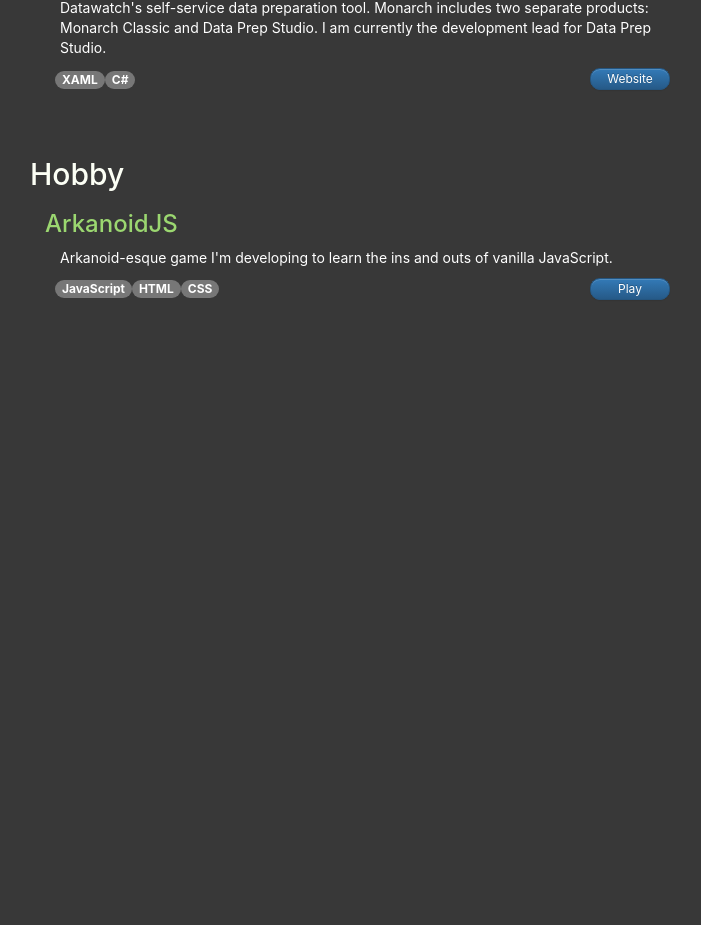
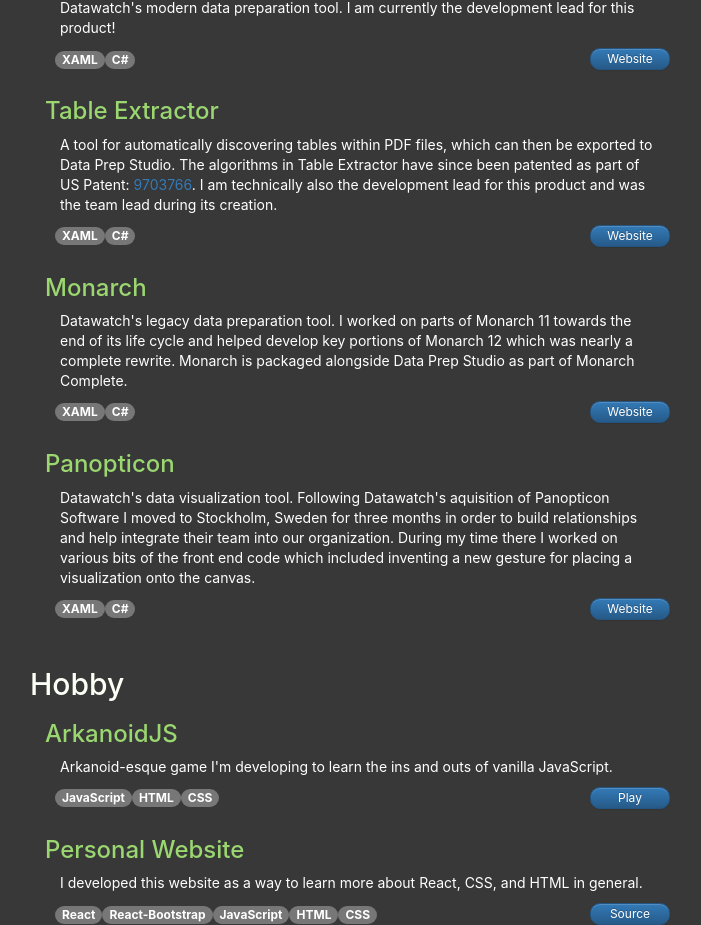
Before and after one commit to Tanoshikatta/AboutMe-React, a React (Create React App) app: page /projects in a window 1280 px wide. Shown: the part 191-1116 px from the top of the page, without its empty margins (290-991 px from the left). Before the commit the page ends 800 px from the top, so only its background shows below. Built offline with nearby package versions, Linux system fonts and the light colour scheme.

Commit message:
Fleshed out the projects page

```diff
--- a/src/components/projectBlurb.js
+++ b/src/components/projectBlurb.js
@@ -1,5 +1,6 @@
 import React, { Component } from 'react';
 import { Button } from 'react-bootstrap';
+import '../css/pages.css'
 
 class ProjectBlurb extends Component {
     constructor(props){
@@ -9,7 +10,7 @@
     render(){
         return (
             // Need header and description areas
-            <div style={{marginLeft: 15}}>
+            <div className={this.props.className}>
                 <h3>{this.props.title}</h3>
                 <div style={{maxWidth: 600, marginLeft:15, marginRight:10}}>{this.props.description}</div>
                 <div style={{float: "left", marginLeft: 10}}>{this.props.badges}</div>
--- a/src/css/pages.css
+++ b/src/css/pages.css
@@ -6,3 +6,12 @@
     margin-left: 30px;
     margin-right: 30px;
 }
+
+.topProjectBlurb {
+    margin-left: 15px;
+}
+
+.innerProjectBlurb {
+    margin-top: 60px;
+    margin-left: 15px;
+}
--- a/src/pages/home.js
+++ b/src/pages/home.js
@@ -9,10 +9,10 @@
                 <p>
                     The url and navbar probably clued you in, but I'm Austin Spears.
                     I have been developing software professionally for over six years
-                    with a primary focus on creating WPF applications using XAML and C#.
+                    with a primary focus on creating desktop applications using XAML and C#.
                     <br/>
                     <br/>
-                    I am currently the team lead for Datawatch's data preparation product: Data Prep Studio
+                    I am currently the team lead for Datawatch's self service data preparation product: Data Prep Studio
                 </p>
                 <p>
                     <Button bsStyle="primary" onClick={this.linkedInClick}>LinkedIn Profile</Button>
--- a/src/pages/projects.js
+++ b/src/pages/projects.js
@@ -10,9 +10,42 @@
                 <div>
                     <h2>Professional</h2>
                     <ProjectBlurb
+                        className="topProjectBlurb"
+                        title="Data Prep Studio"
+                        description={
+                            <p>Datawatch's modern data preparation tool.  I am currently the development lead for this product!</p>
+                        }
+                        badges={
+                            <div>
+                                <Badge>XAML</Badge>
+                                <Badge>C#</Badge>
+                            </div>
+                        }
+                        buttonTitle="Website"
+                        buttonClick={() => this.buttonClickHandler("https://docs.datawatch.com/monarch/desktop/About_Data_Prep_Studio.htm")}/>
+                    <ProjectBlurb
+                        className="innerProjectBlurb"
+                        title="Table Extractor"
+                        description={
+                            <p>A tool for automatically discovering tables within PDF files, which can then be exported to Data Prep Studio.  The algorithms in
+                                Table Extractor have since been patented as part of US Patent: <a href="http://patft.uspto.gov/netacgi/nph-Parser?Sect1=PTO1&Sect2=HITOFF&d=PALL&p=1&u=%252Fnetahtml%252FPTO%252Fsrchnum.htm&r=1&f=G&l=50&s1=9703766.PN.&OS=PN/9703766&RS=PN/9703766">9703766</a>.  I am technically also the development lead for this product
+                                and was the team lead during its creation.</p>
+                        }
+                        badges={
+                            <div>
+                                <Badge>XAML</Badge>
+                                <Badge>C#</Badge>
+                            </div>
+                        }
+                        buttonTitle="Website"
+                        buttonClick={() => this.buttonClickHandler("https://www.datawatch.com/our-platform/table-extractor/")}/>
+                    <ProjectBlurb
+                        className="innerProjectBlurb"
                         title="Monarch"
                         description={
-                        <p>Datawatch's self-service data preparation tool.  Monarch includes two separate products: Monarch Classic and Data Prep Studio.  I am currently the development lead for Data Prep Studio.</p>
+                            <p>Datawatch's legacy data preparation tool.  I worked on parts of Monarch 11 towards the end of its life cycle and helped
+                                develop key portions of Monarch 12 which was nearly a complete rewrite.  Monarch is packaged alongside Data Prep Studio
+                                as part of Monarch Complete.</p>
                         }
                         badges={
                             <div>
@@ -22,11 +55,28 @@
                         }
                         buttonTitle="Website"
                         buttonClick={() => this.buttonClickHandler("https://www.datawatch.com/our-platform/monarch/")}/>
+                    <ProjectBlurb
+                        className="innerProjectBlurb"
+                        title="Panopticon"
+                        description={
+                            <p>Datawatch's data visualization tool.  Following Datawatch's aquisition of Panopticon Software I moved to Stockholm, Sweden
+                                for three months in order to build relationships and help integrate their team into our organization.  During my time there
+                                I worked on various bits of the front end code which included inventing a new gesture for placing a visualization onto the canvas.
+                            </p>
+                        }
+                        badges={
+                            <div>
+                                <Badge>XAML</Badge>
+                                <Badge>C#</Badge>
                             </div>
-
+                        }
+                        buttonTitle="Website"
+                        buttonClick={() => this.buttonClickHandler("https://www.datawatch.com/our-platform/panopticon/")}/>
+                </div>
                 <div>
-                <h2 style={{marginTop: 100}}>Hobby</h2>
+                    <h2 style={{marginTop: 80}}>Hobby</h2>
                     <ProjectBlurb
+                        className="topProjectBlurb"
                         title="ArkanoidJS"
                         description={
                             <p>Arkanoid-esque game I'm developing to learn the ins and outs of vanilla JavaScript.</p>
@@ -42,8 +92,25 @@
                         buttonClick={() => this.buttonClickHandler("https://austinspears.github.io/Arkanoid-JS/")
                         }
                     />
+                    <ProjectBlurb
+                        className="innerProjectBlurb"
+                        title="Personal Website"
+                        description={
+                            <p>I developed this website as a way to learn more about React, CSS, and HTML in general.</p>
+                        }
+                        badges={
+                            <div>
+                                <Badge>React</Badge>
+                                <Badge>React-Bootstrap</Badge>
+                                <Badge>JavaScript</Badge>
+                                <Badge>HTML</Badge>
+                                <Badge>CSS</Badge>
                             </div>
-
+                        }
+                        buttonTitle="Source"
+                        buttonClick={() => this.buttonClickHandler("https://github.com/AustinSpears/AboutMe-React")
+                        }/>
+                </div>
             </div>
         );
     }
--- a/src/pages/skills.js
+++ b/src/pages/skills.js
@@ -14,6 +14,8 @@
                                 <div>
                                     <p>XAML</p>
                                     <p>C#</p>
+                                    <p>SQL</p>
+                                    <p>LINQ</p>
                                 </div>}/>
                         </Col>
                         <Col sm={4} md={4}>
@@ -58,6 +60,7 @@
                             <SkillsGroup title="Frameworks" skills={
                                 <div>
                                     <p>React</p>
+                                    <p>React Router</p>
                                     <p>React-Bootstrap</p>
                                 </div>}/>
                         </Col>
```
Lines whose indentation alone changed are shown as unchanged.
